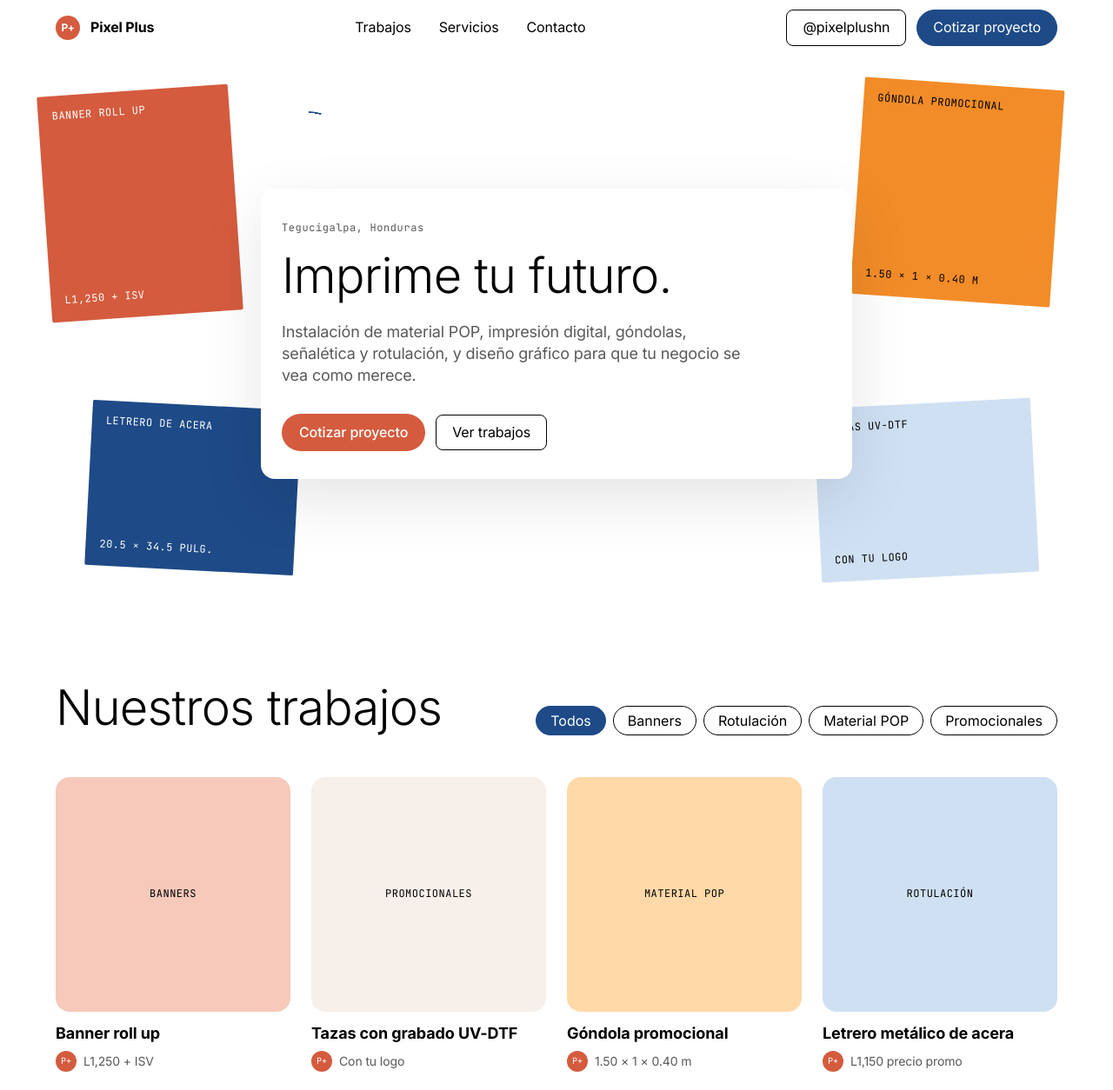
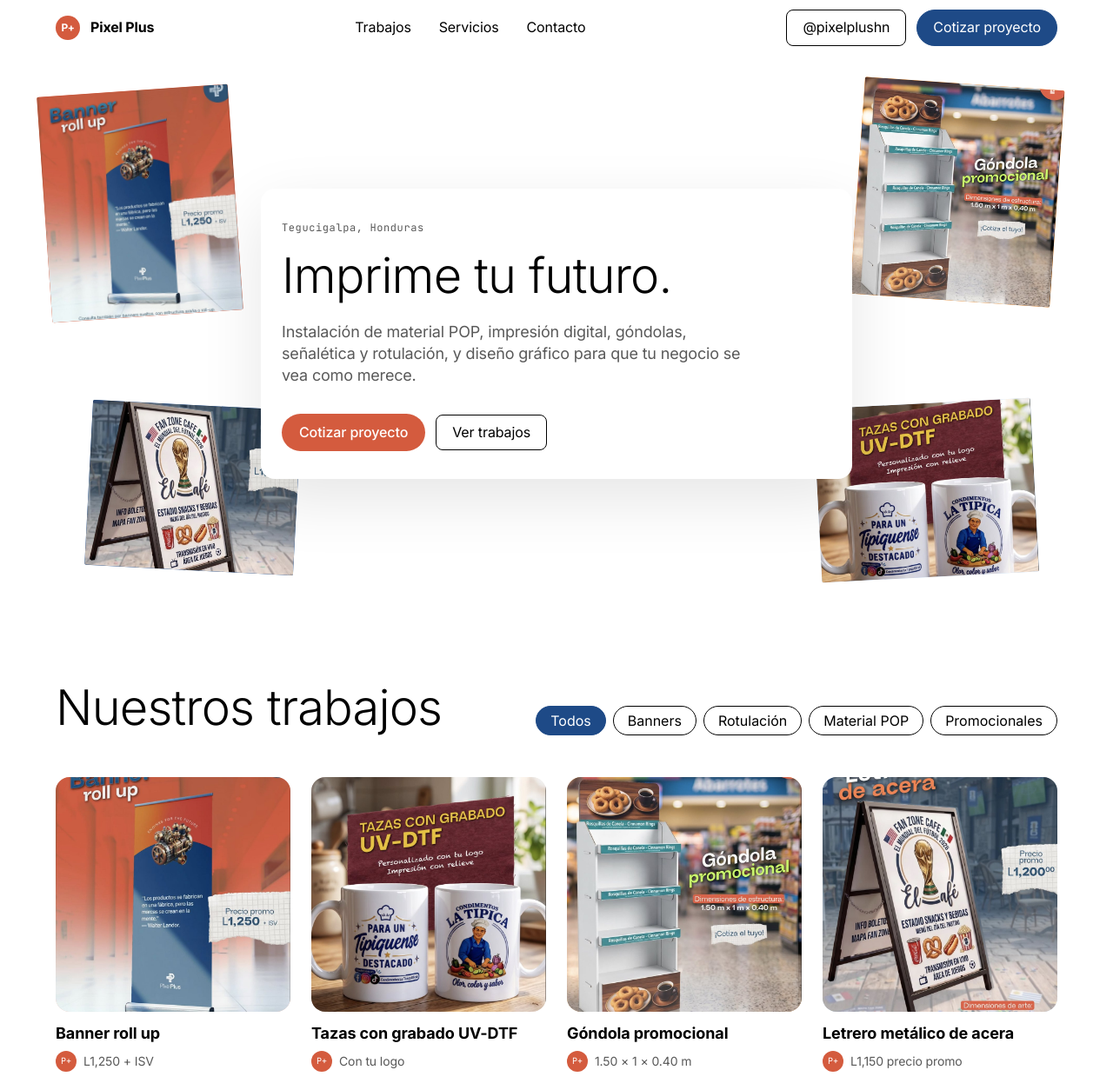
Before and after one commit to reneraudales2-dotcom/PixelPlus, a plain HTML site: page index.html in a window 1280 px wide. Shown: the top 1254 px of the page at 87% size. Drawn offline with Linux system fonts and the light colour scheme.

Commit message:
Add files via upload

```diff
--- a/index.html
+++ b/index.html
@@ -363,6 +363,10 @@
       text-transform: uppercase;
     }
 
+    .collage-piece { overflow: hidden; }
+    .collage-piece img { position: absolute; inset: 0; width: 100%; height: 100%; object-fit: cover; }
+    .collage-piece:has(img) .mono-tag { display: none; }
+
     .collage-piece.p1 .mono-tag, .collage-piece.p2 .mono-tag { color: var(--color-paper-white); }
 
     /* Hero Floating Card: white surface, 16px radius, 24px padding, shadow-xl, NO border */
@@ -715,20 +719,23 @@
     <section class="hero-section">
       <!-- Collage con productos reales de la cuenta -->
       <div class="hero-collage" aria-hidden="true">
-        <div class="decorative-ring"></div>
         <div class="collage-piece p1">
+          <img src="img/banner-roll-up.jpg" alt="Banner roll up" onerror="this.remove()">
           <span class="mono-tag">Banner roll up</span>
           <span class="mono-tag">L1,250 + ISV</span>
         </div>
         <div class="collage-piece p2">
+          <img src="img/letrero-acera.jpg" alt="Letrero de acera" onerror="this.remove()">
           <span class="mono-tag">Letrero de acera</span>
           <span class="mono-tag">20.5 × 34.5 pulg.</span>
         </div>
         <div class="collage-piece p3">
+          <img src="img/gondola.jpg" alt="Góndola promocional" onerror="this.remove()">
           <span class="mono-tag">Góndola promocional</span>
           <span class="mono-tag">1.50 × 1 × 0.40 m</span>
         </div>
         <div class="collage-piece p4">
+          <img src="img/tazas.jpg" alt="Tazas con grabado UV-DTF" onerror="this.remove()">
           <span class="mono-tag">Tazas UV-DTF</span>
           <span class="mono-tag">Con tu logo</span>
         </div>
@@ -882,10 +889,10 @@
      * puedes reemplazar este arreglo haciendo fetch('posts.json').
      */
     const instagramPosts = [
-      { id: "1", title: "Banner roll up", caption: "Banner roll up en precio promo. Consulta también por banners sueltos, con estructura araña o roll-up.", category: "banners", detail: "L1,250 + ISV", tint: "#f6c9bb", code: "Banners", imageUrl: "", permalink: "https://www.instagram.com/p/DXXBmuHCO50/" },
-      { id: "2", title: "Tazas con grabado UV-DTF", caption: "Tazas personalizadas con tu logo, con impresión con relieve.", category: "promocionales", detail: "Con tu logo", tint: "#f7efe9", code: "Promocionales", imageUrl: "", permalink: "https://www.instagram.com/p/DeSMGUEoEX0/" },
-      { id: "3", title: "Góndola promocional", caption: "Góndola para exhibir tus productos en punto de venta. Dimensiones de estructura: 1.50 m x 1 m x 0.40 m.", category: "pop", detail: "1.50 × 1 × 0.40 m", tint: "#ffd9a8", code: "Material POP", imageUrl: "", permalink: "https://www.instagram.com/p/DbTQRoOIGfy/" },
-      { id: "4", title: "Letrero metálico de acera", caption: "Estructura metálica con bisagras y dos artes impresos sobre PVC. Dimensiones de arte: 20.5 x 34.5 pulg.", category: "rotulacion", detail: "L1,150 precio promo", tint: "#cfe0f3", code: "Rotulación", imageUrl: "", permalink: "https://www.instagram.com/p/DbGqy-Nom6x/" },
+      { id: "1", title: "Banner roll up", caption: "Banner roll up en precio promo. Consulta también por banners sueltos, con estructura araña o roll-up.", category: "banners", detail: "L1,250 + ISV", tint: "#f6c9bb", code: "Banners", imageUrl: "img/banner-roll-up.jpg", permalink: "https://www.instagram.com/p/DXXBmuHCO50/" },
+      { id: "2", title: "Tazas con grabado UV-DTF", caption: "Tazas personalizadas con tu logo, con impresión con relieve.", category: "promocionales", detail: "Con tu logo", tint: "#f7efe9", code: "Promocionales", imageUrl: "img/tazas.jpg", permalink: "https://www.instagram.com/p/DeSMGUEoEX0/" },
+      { id: "3", title: "Góndola promocional", caption: "Góndola para exhibir tus productos en punto de venta. Dimensiones de estructura: 1.50 m x 1 m x 0.40 m.", category: "pop", detail: "1.50 × 1 × 0.40 m", tint: "#ffd9a8", code: "Material POP", imageUrl: "img/gondola.jpg", permalink: "https://www.instagram.com/p/DbTQRoOIGfy/" },
+      { id: "4", title: "Letrero metálico de acera", caption: "Estructura metálica con bisagras y dos artes impresos sobre PVC. Dimensiones de arte: 20.5 x 34.5 pulg.", category: "rotulacion", detail: "L1,150 precio promo", tint: "#cfe0f3", code: "Rotulación", imageUrl: "img/letrero-acera.jpg", permalink: "https://www.instagram.com/p/DbGqy-Nom6x/" },
       { id: "5", title: "Banner mini", caption: "Banner mini de 25 cm x 40 cm. Consulta también por banners sueltos, con estructura araña o roll-up.", category: "banners", detail: "25 × 40 cm · L370 + ISV", tint: "#f6c9bb", code: "Banners", imageUrl: "", permalink: "https://www.instagram.com/pixelplushn/" },
       { id: "6", title: "Banner araña", caption: "Banner con estructura araña en precio promo.", category: "banners", detail: "L1,000 + ISV", tint: "#f6c9bb", code: "Banners", imageUrl: "", permalink: "https://www.instagram.com/pixelplushn/" },
       { id: "7", title: "PVC y coroplast", caption: "Rotulación y señalización, table tents, menús, placas, cuadros y medidor de altura infantil.", category: "rotulacion", detail: "Rotulación y señalización", tint: "#cfe0f3", code: "Rotulación", imageUrl: "", permalink: "https://www.instagram.com/pixelplushn/" },
@@ -911,7 +918,7 @@
           <div class="card-thumb" style="background-color: ${post.tint};">
             ${
               post.imageUrl
-                ? `<img src="${post.imageUrl}" alt="${post.title}" loading="lazy">`
+                ? `<img src="${post.imageUrl}" alt="${post.title}" loading="lazy" onerror="this.remove()">`
                 : `<span class="mono-tag">${post.code}</span>`
             }
           </div>
@@ -938,7 +945,7 @@
       const preview = document.getElementById('modal-preview');
       preview.style.backgroundColor = post.tint;
       preview.innerHTML = post.imageUrl
-        ? `<img src="${post.imageUrl}" alt="${post.title}">`
+        ? `<img src="${post.imageUrl}" alt="${post.title}" onerror="this.remove()">`
         : `<span class="mono-tag">${post.code}</span>`;
       modal.classList.add('open');
     }
```
